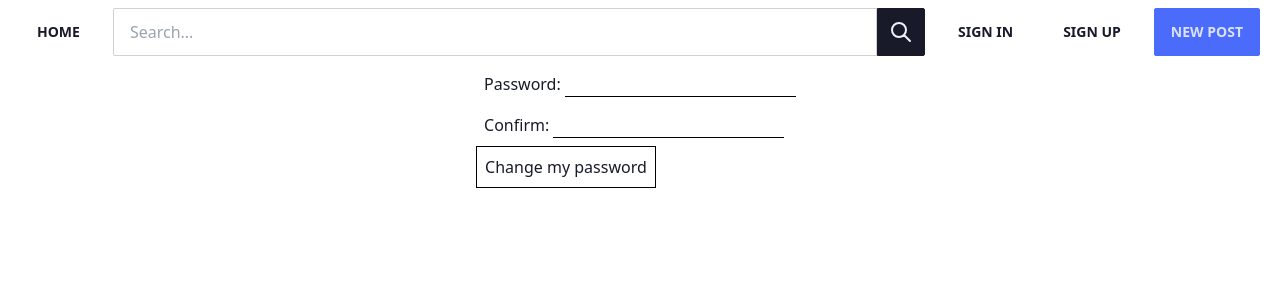
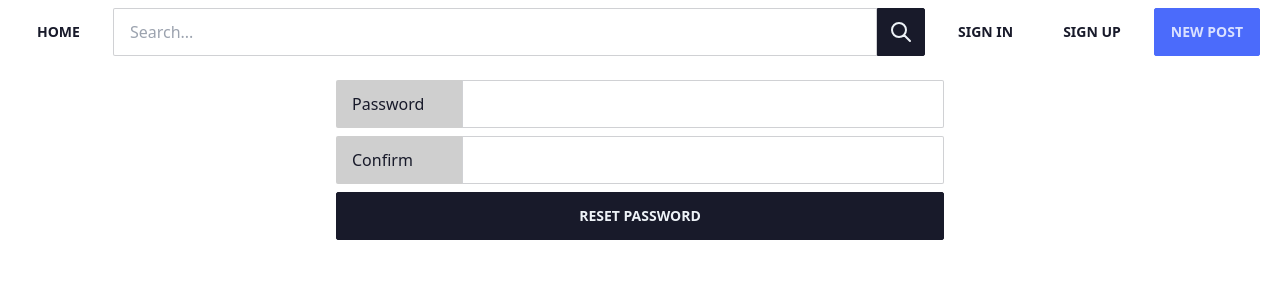
Before and after one commit to crespire/buysell, a React (Create React App) app in the folder client/: page /reset-password/1 in a window 1280 px wide. Shown: the top 300 px of the page. Built offline with nearby package versions, Linux system fonts and the light colour scheme.

Commit message:
fix: Style up password reset forms

```diff
--- a/client/src/components/PasswordReset.tsx
+++ b/client/src/components/PasswordReset.tsx
@@ -15,23 +15,29 @@ function PasswordReset() {
     navigate('/');
   }, [user, navigate])
 
-  if (!token) { return <p>No token provided.</p> }
+  if (!token) { return <p className="alert alert-error">No token provided.</p> }
 
   return (
-    <div>
-      { authErrors && <div>Error: { authErrors['field-error'][1] }</div> }
-      <form onSubmit={(e) => handleSubmit(e, token, values['pass'])}>
-      <div className="p-2">
-          <label htmlFor="pass">Password: </label>
-          <input className="border-b border-black border-solid" type="password" required name="pass" onChange={handleChange} onBlur={handleBlur} value={values['pass'] || ''} pattern="^(?=.*\d).{8,}$" data-error="Minimum length is 8, and must contain a digit." />
-          { errors.pass && <p className="text-red-500">{errors.pass}</p> }
+    <div className="flex flex-col p-4 gap-4 w-full max-w-screen-sm">
+      { authErrors && <div className="alert alert-error">Error: { authErrors['field-error'][1] }</div> }
+      <form className="flex flex-col align-center justify-center gap-2" onSubmit={(e) => handleSubmit(e, token, values['pass'])}>
+      <div className="form-control">
+          <label htmlFor="pass" className="input-group">
+            <span className="w-1/4">Password</span>
+            <input className="input input-bordered w-full" type="password" required name="pass" onChange={handleChange} onBlur={handleBlur} value={values['pass'] || ''} pattern="^(?=.*\d).{8,}$" data-error="Minimum length is 8, and must contain a digit." />
+          </label>
+          { errors.pass && <p className="alert alert-error">{errors.pass}</p> }
         </div>
-        <div className="p-2">
-          <label htmlFor="passconf">Confirm: </label>
-          <input className="border-b border-black border-solid" type="password" required name="passconf" onChange={handleChange} onBlur={handleBlur} value={values['passconf'] || ''} pattern={`^${values['pass']}$`} data-error="Passwords must match." />
-          { errors.passconf && <p className="text-red-500">{errors.passconf}</p> }
+        <div className="form-control">
+          <label htmlFor="passconf" className="input-group">
+            <span className="w-1/4">Confirm</span>
+            <input className="input input-bordered w-full" type="password" required name="passconf" onChange={handleChange} onBlur={handleBlur} value={values['passconf'] || ''} pattern={`^${values['pass']}$`} data-error="Passwords must match." />
+          </label>
+          { errors.passconf && <p className="alert alert-error">{errors.passconf}</p> }
         </div>
-        <button className="p-2 border border-solid border-black" type="submit">Change my password</button>
+        <div className="form-control">
+          <button className="btn" type="submit">Reset Password</button>
+        </div>
       </form>
     </div>
 
--- a/client/src/components/RequestPasswordReset.tsx
+++ b/client/src/components/RequestPasswordReset.tsx
@@ -6,14 +6,18 @@ function RequestPasswordReset() {
   const { values, errors, handleBlur, handleSubmit, handleChange } = useForm(requestResetPassword);
 
   return (
-    <div>
-      { authErrors && <div>Error: { authErrors['field-error'][1] }</div> }
-      <form onSubmit={(e) => handleSubmit(e, values['email'])}>
-        <div className="p-2">
-          <label htmlFor="email">Email:</label>
-          <input className="border-b border-black border-solid" type="text" required name="email" onChange={handleChange} onBlur={handleBlur} value={values['email'] || ''} pattern="^[\w.]+@([\w-]+\.)+[\w-]{2,4}$" data-error="Email format incorrect." />
-          { errors.email && <p className="text-red-500">{errors.email}</p> }
-          <button className="p-2 border border-solid border-black" type="submit">Request password reset</button>
+    <div className="flex flex-col p-4 gap-4 w-full max-w-screen-sm">
+      { authErrors && <div className="alert alert-error">Error: { authErrors['field-error'][1] }</div> }
+      <form className="flex flex-col p-2 align-center justify-center gap-2" onSubmit={(e) => handleSubmit(e, values['email'])}>
+        <div className="form-control w-full">
+          <label htmlFor="email" className="input-group">
+            <span>Email</span>
+            <input className="input input-bordered grow" type="text" required name="email" onChange={handleChange} onBlur={handleBlur} value={values['email'] || ''} pattern="^[\w.]+@([\w-]+\.)+[\w-]{2,4}$" data-error="Email format incorrect." />
+          </label>
+          { errors.email && <p className="alert alert-error">{errors.email}</p> }
+        </div>
+        <div className="form-control w-full">
+          <button className="btn" type="submit">Request password reset</button>
         </div>
       </form>
     </div>
```
